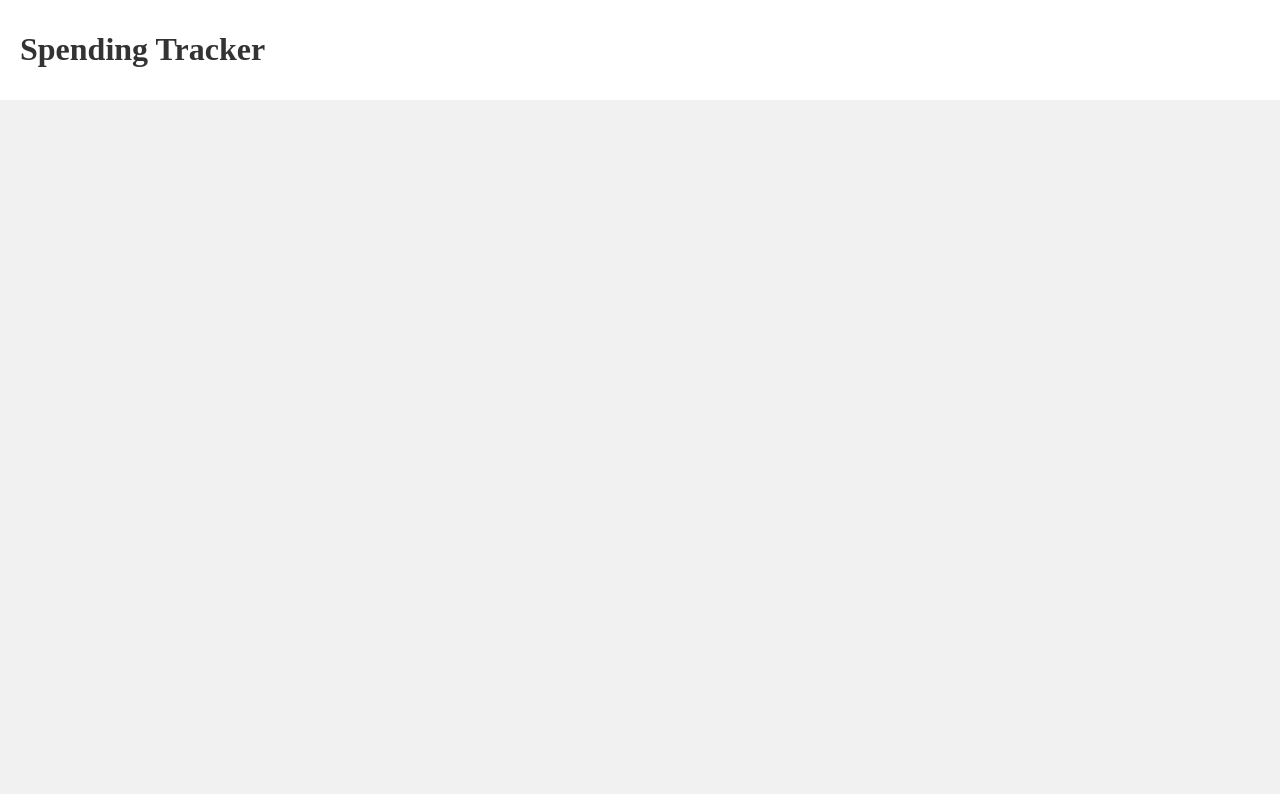
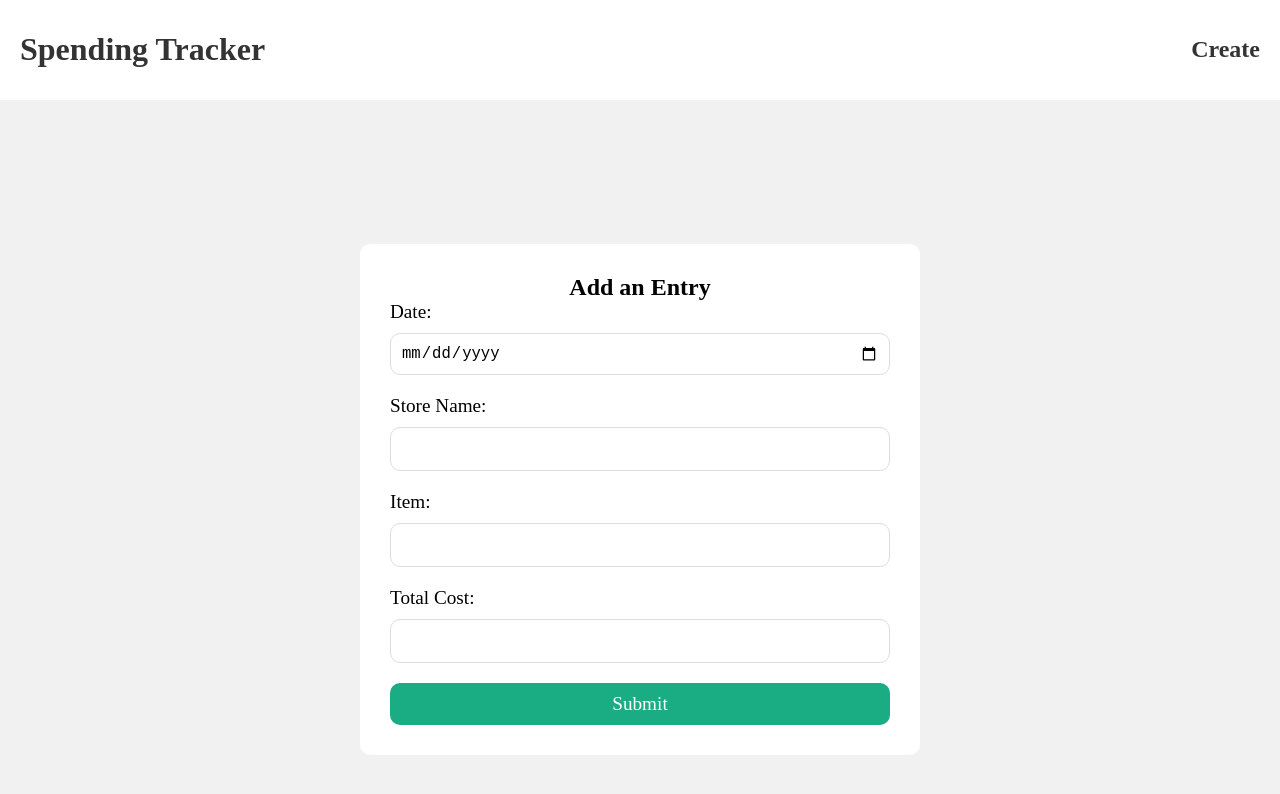
Before and after one commit to madray4/Spending-Tracker, a React (Create React App) app in the folder frontend/: page /addentry in a window 1280 px wide. Before the commit this address had no page. Shown: the top 794 px of the page. Built offline with nearby package versions, Linux system fonts and the light colour scheme.

Commit message:
Added POST functionality to frontend

```diff
--- a/frontend/src/App.js
+++ b/frontend/src/App.js
@@ -6,6 +6,7 @@ import Navbar from './components/Navbar'
 
 // pages
 import Home from './pages/Home'
+import CreateEntry from './pages/CreateEntry'
 
 const App = () => {
 
@@ -19,6 +20,10 @@ const App = () => {
               path="/"
               element={<Home/>}
             />
+            <Route
+              path="/addentry"
+              element={<CreateEntry/>}
+            />
           </Routes>
         </div>
       </BrowserRouter>
--- a/frontend/src/components/EntryDate.js
+++ b/frontend/src/components/EntryDate.js
@@ -3,8 +3,6 @@ import EntryDetails from './EntryDetails';
 
 const EntryDate = ({ date, entries }) => {
 
-  console.log(date);
-  console.log(entries);
   return (
     <div className="entry-date">
       <h4>{date.toLocaleString('en-US', {year: "numeric",month: "long",day: "numeric" })}</h4>
--- a/frontend/src/components/Navbar.js
+++ b/frontend/src/components/Navbar.js
@@ -9,6 +9,11 @@ const NavBar = () => {
         <Link to="/">
           <h1>Spending Tracker</h1>
         </Link>
+        <div className="navbar-buttons">
+          <Link to="/addentry">
+            <h2>Create</h2>
+          </Link>
+        </div>
       </div>
     </header>
   )
--- a/frontend/src/components/css/EntryDate.css
+++ b/frontend/src/components/css/EntryDate.css
@@ -1,5 +1,12 @@
-
-
+.entry-date {
+  background: #fff;
+  border-radius: 4px;
+  margin: 20px auto;
+  padding: 20px;
+  position: relative;
+  box-shadow: 2px 2px 5px rgba(0,0,0,0.05);
+  border-radius: 10px;
+}
 h4{
   margin: 0;
   font-size: 1.5em;
@@ -14,14 +21,18 @@ h3{
 
 .columns {
   display: grid;
-  grid-template-columns: 1fr 1fr 1fr;
+  grid-template-columns: 1fr 1fr 1fr 1fr;
+  text-align: center;
 }
+
 
 .entry-details{
   display: grid;
-  grid-template-columns: 1fr 1fr 1fr;
+  grid-template-columns: 1fr 1fr 1fr 1fr;
+  text-align: center;
 }
 
 .entry-details:hover{
-
+  outline: 1px solid gray;
+  border-radius: 10px;
 }
--- a/frontend/src/components/css/Navbar.css
+++ b/frontend/src/components/css/Navbar.css
@@ -15,3 +15,13 @@ header a {
   color: #333;
   text-decoration: none;
 }
+
+.navbar-buttons{
+  display: flex;
+  gap: 20px;
+  justify-content: space-between;
+}
+
+.navbar-buttons a:hover{
+  color: gray;
+}
--- a/frontend/src/index.js
+++ b/frontend/src/index.js
@@ -5,7 +5,5 @@ import App from './App';
 
 const root = ReactDOM.createRoot(document.getElementById('root'));
 root.render(
-  <React.StrictMode>
     <App />
-  </React.StrictMode>
 );
--- /dev/null
+++ b/frontend/src/pages/CreateEntry.js
@@ -0,0 +1,58 @@
+import { useState } from 'react';
+
+import './css/CreateEntry.css'
+
+const CreateEntry = () => {
+  const [date, setDate ] = useState('');
+  const [store, setStore ] = useState('');
+  const [item, setItem ] = useState('');
+  const [cost, setCost ] = useState('');
+
+  const handleSubmit = async (e) => {
+    e.preventDefault();
+    console.log(new Date(date));
+    console.log(store);
+    console.log(item);
+    console.log(cost);
+
+    const entry = {date, store, item, totalCost:cost};
+    const response = await fetch('http://localhost:4000/api/entries',{
+      method: 'POST',
+      body: JSON.stringify(entry),
+      headers: {
+        'Content-Type': 'application/json'
+      }
+    })
+    const json = await response.json();
+
+    if(response.ok){
+      window.location.href ='/';
+    }
+  }
+
+  return (
+    <form onSubmit={handleSubmit}>
+      <h3>Add an Entry</h3>
+      <label>Date:</label>
+      <input type="date"
+              onChange={(e) => setDate(e.target.value)}
+              value={date}/>
+      <label>Store Name:</label>
+      <input type="text"
+              onChange={(e) => setStore(e.target.value)}
+              value={store}/>
+      <label>Item:</label>
+      <input type="text"
+              onChange={(e) => setItem(e.target.value)}
+              value={item}/>
+      <label>Total Cost:</label>
+      <input type="number"
+              onChange={(e) => setCost(e.target.value)}
+              value={cost}/>
+      <button>Submit</button>
+      {/* {console.log(new Date("2018-07-22"))} */}
+    </form>
+  )
+};
+
+export default CreateEntry;
--- a/frontend/src/pages/Home.js
+++ b/frontend/src/pages/Home.js
@@ -4,7 +4,6 @@ import './css/Home.css'
 
 // components
 import EntryDate from '../components/EntryDate'
-import EntryDetails from '../components/EntryDetails'
 
 const Home = () => {
   const [entries, setEntries] = useState(null);
@@ -16,36 +15,35 @@ const Home = () => {
       const response = await fetch('http://localhost:4000/api/entries');
       const json = await response.json();
 
-
       if(response.ok){
-        const newUniqueDates = uniqueDates;
         setEntries(json);
-        json.forEach(element => {
-          let dateExists = false;
-          let newDate = new Date([element.year, element.month, element.day]);
-          newUniqueDates.forEach(date => {
-            if(newDate.toString() === date.toString()){
-              dateExists = true;
-            }
-          })
-          if(!dateExists){
-            newUniqueDates.push(newDate);
-          }
-        });
-        newUniqueDates.sort((date1, date2) => date2-date1);
-        setUniqueDates(newUniqueDates);
+        getUniqueDates(json);
       }
     }
-
     fetchEntries();
   }, [])
 
+  const getUniqueDates = (entries) => {
+    const newUniqueDatesSet = new Set();
+    entries.forEach(entry => {
+      let newDate = new Date(entry.date);
+      newUniqueDatesSet.add(newDate.toString())
+    });
+
+    let newUniqueDates = uniqueDates;
+    newUniqueDatesSet.forEach(date => {
+      newUniqueDates.push(date);
+    })
+    newUniqueDates.sort((date1, date2) => new Date(date2)-new Date(date1));
+    console.log(newUniqueDates)
+    setUniqueDates(newUniqueDates);
+  }
+
   const filterEntries = (date) => {
     const filteredEntries = entries.filter((entry) => {
-      const entryDate = new Date([entry.year, entry.month, entry.day]);
-      return entryDate.toString() === date.toString();
+      const entryDate = new Date(entry.date);
+      return entryDate.toString() === date;
     })
-
     return filteredEntries;
   }
 
@@ -53,7 +51,7 @@ const Home = () => {
     <div className="home">
       <div className="entries">
         {uniqueDates && uniqueDates.map((date) => {
-          return <EntryDate key={date} date={date} entries={filterEntries(date)}/>
+          return <EntryDate key={date} date={new Date(date)} entries={filterEntries(date)}/>
         })}
       </div>
     </div>
--- /dev/null
+++ b/frontend/src/pages/css/CreateEntry.css
@@ -0,0 +1,58 @@
+form {
+  background-color: #fff;
+  padding: 30px 30px;
+  border-radius: 10px;
+  width: 500px;
+  margin: auto;
+  margin-top: 10%;
+
+}
+
+form h3 {
+  color: black;
+  font-size: 1.5em;
+  text-align: center;
+}
+
+label, input {
+  display: block;
+  font-size: 1.2em;
+}
+
+input {
+  padding: 10px;
+  margin-top: 10px;
+  margin-bottom: 20px;
+  width: 100%;
+  border: 1px solid #ddd;
+  border-radius: 10px;
+  box-sizing: border-box;
+}
+
+form button {
+  background: var(--primary);
+  border: 0;
+  color: #fff;
+  padding: 10px;
+  font-family: "Montserrat";
+  border-radius: 10px;
+  cursor: pointer;
+  font-size: 1.2em;
+  width: 100%;
+}
+
+form button:hover{
+  background:lightgreen;
+}
+
+div.error {
+  padding: 10px;
+  background: #ffefef;
+  border: 1px solid var(--error);
+  color: var(--error);
+  border-radius: 4px;
+  margin: 20px 0;
+}
+input.error {
+  border: 1px solid var(--error);
+}
--- a/frontend/src/pages/css/Home.css
+++ b/frontend/src/pages/css/Home.css
@@ -1,12 +1,3 @@
 .home{
   display: grid;
 }
-
-.entry-date {
-  background: #fff;
-  border-radius: 4px;
-  margin: 20px auto;
-  padding: 20px;
-  position: relative;
-  box-shadow: 2px 2px 5px rgba(0,0,0,0.05);
-}
```
Also changed, not shown: 1 other file (tests, documents, lock files or other folders).
